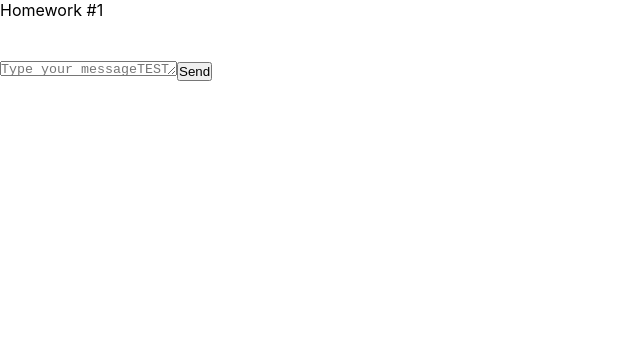
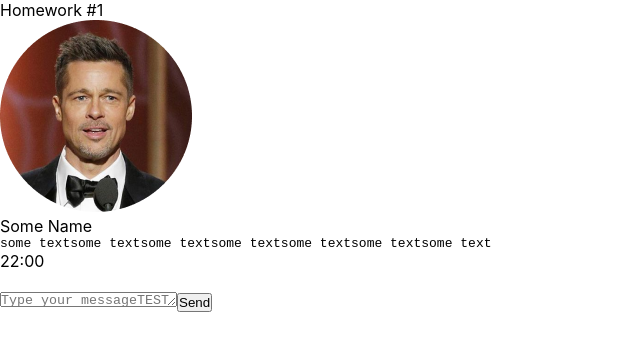
Before and after one commit to Setnad1177/hws2-master, a React (Create React App) app: page / in a window 1280 px wide. Shown: the top 350 px of the page, without its empty margins (0-640 px from the left). Built offline with nearby package versions, Linux system fonts and the light colour scheme.

Commit message:
hw1 - 2,3 done

```diff
--- a/src/index.tsx
+++ b/src/index.tsx
@@ -20,6 +20,3 @@ root.render(
 // to log results (for example: reportWebVitals(console.log))
 // or send to an analytics endpoint. Learn more: https://bit.ly/CRA-vitals
 reportWebVitals()
-
-
-import React from 'react';
--- a/src/s2-homeworks/hw01/HW1.tsx
+++ b/src/s2-homeworks/hw01/HW1.tsx
@@ -7,8 +7,8 @@ import avatar from './avatar.png'
 
 /*
 * 1 - описать тип MessageType +
-* 2 - описать тип MessagePropsType в файле Message.tsx
-* 3 - в файле Message.tsx отобразить приходящие данные
+* 2 - описать тип MessagePropsType в файле Message.tsx +
+* 3 - в файле Message.tsx отобразить приходящие данные +
 * 4 - выполнить пункты 2, 3 в файле FriendMessage.tsx
 * 5 - сделать стили в соответствии с дизайном
 * */
--- a/src/s2-homeworks/hw01/message/Message.tsx
+++ b/src/s2-homeworks/hw01/message/Message.tsx
@@ -1,36 +1,39 @@
-import React from 'react'
-import s from './Message.module.css'
+import React from "react"
+import s from "./Message.module.css"
+import {MessageType} from "../HW1";
 
 // нужно создать правильный тип вместо any
-export type MessagePropsType = any
+export type MessagePropsType = {
+    message: MessageType;
+}
 
 // нужно отобразить приходящие данные
 const Message = (props: MessagePropsType) => {
     return (
-        <div id={'hw1-message-' + props.message.id} className={s.message}>
+        <div id={"hw1-message-" + props.message.id} className={s.message}>
             <div className={s.imageAndText}>
                 <img
-                    id={'hw1-avatar-' + props.message.id}
+                    id={"hw1-avatar-" + props.message.id}
                     // создаёт студент
-
+                    src={props.message.user.avatar}
                     //
                 />
                 <div className={s.text}>
-                    <div id={'hw1-name-' + props.message.id} className={s.name}>
+                    <div id={"hw1-name-" + props.message.id} className={s.name}>
                         {/*создаёт студент*/}
-
+                        {props.message.user.name}
                         {/**/}
                     </div>
-                    <pre id={'hw1-text-' + props.message.id} className={s.messageText}>
+                    <pre id={"hw1-text-" + props.message.id} className={s.messageText}>
                         {/*создаёт студент*/}
-
+                        {props.message.message.text}
                         {/**/}
                     </pre>
                 </div>
             </div>
-            <div id={'hw1-time-' + props.message.id} className={s.time}>
+            <div id={"hw1-time-" + props.message.id} className={s.time}>
                 {/*создаёт студент*/}
-
+                {props.message.message.time}
                 {/**/}
             </div>
         </div>
```
